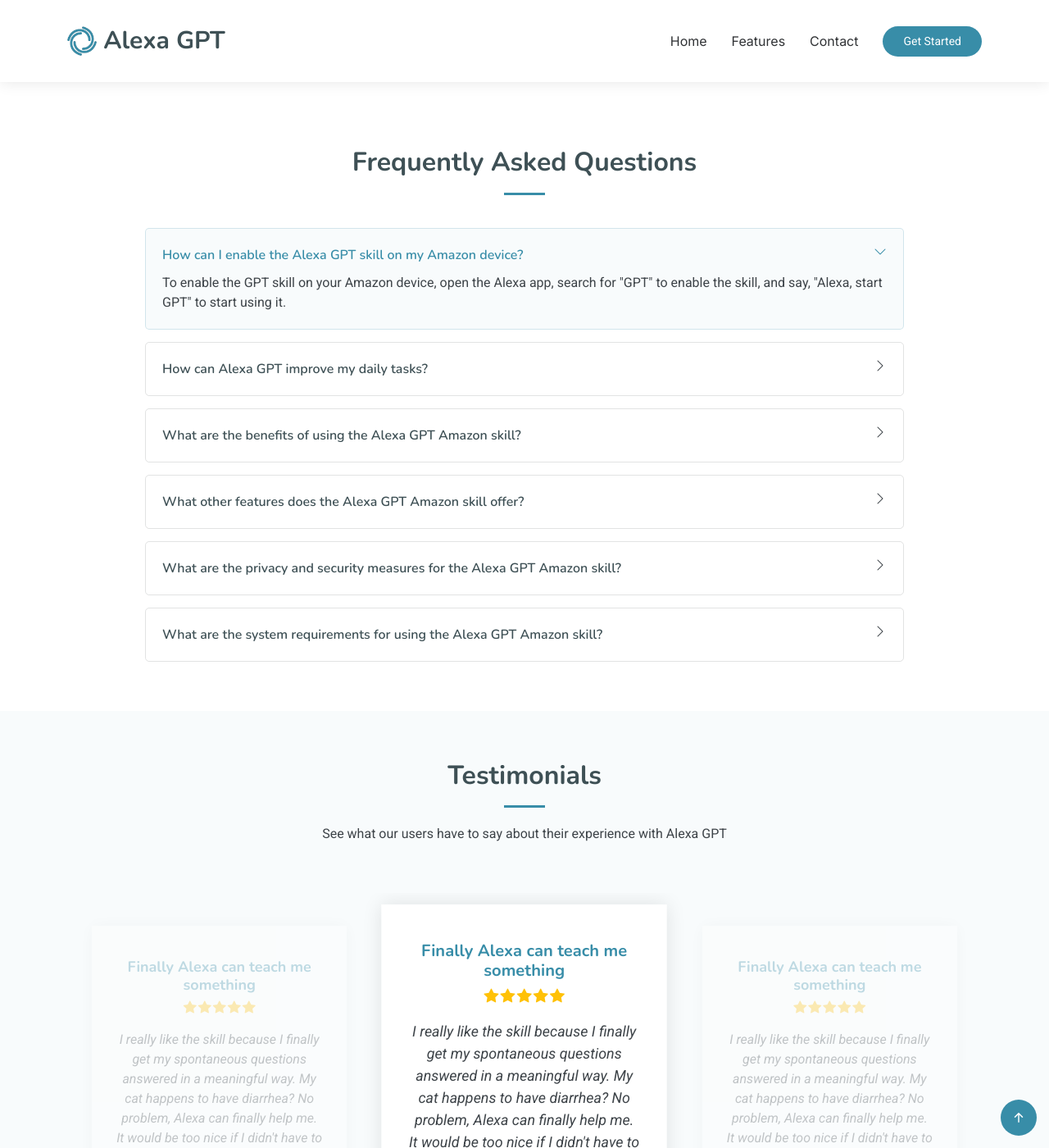
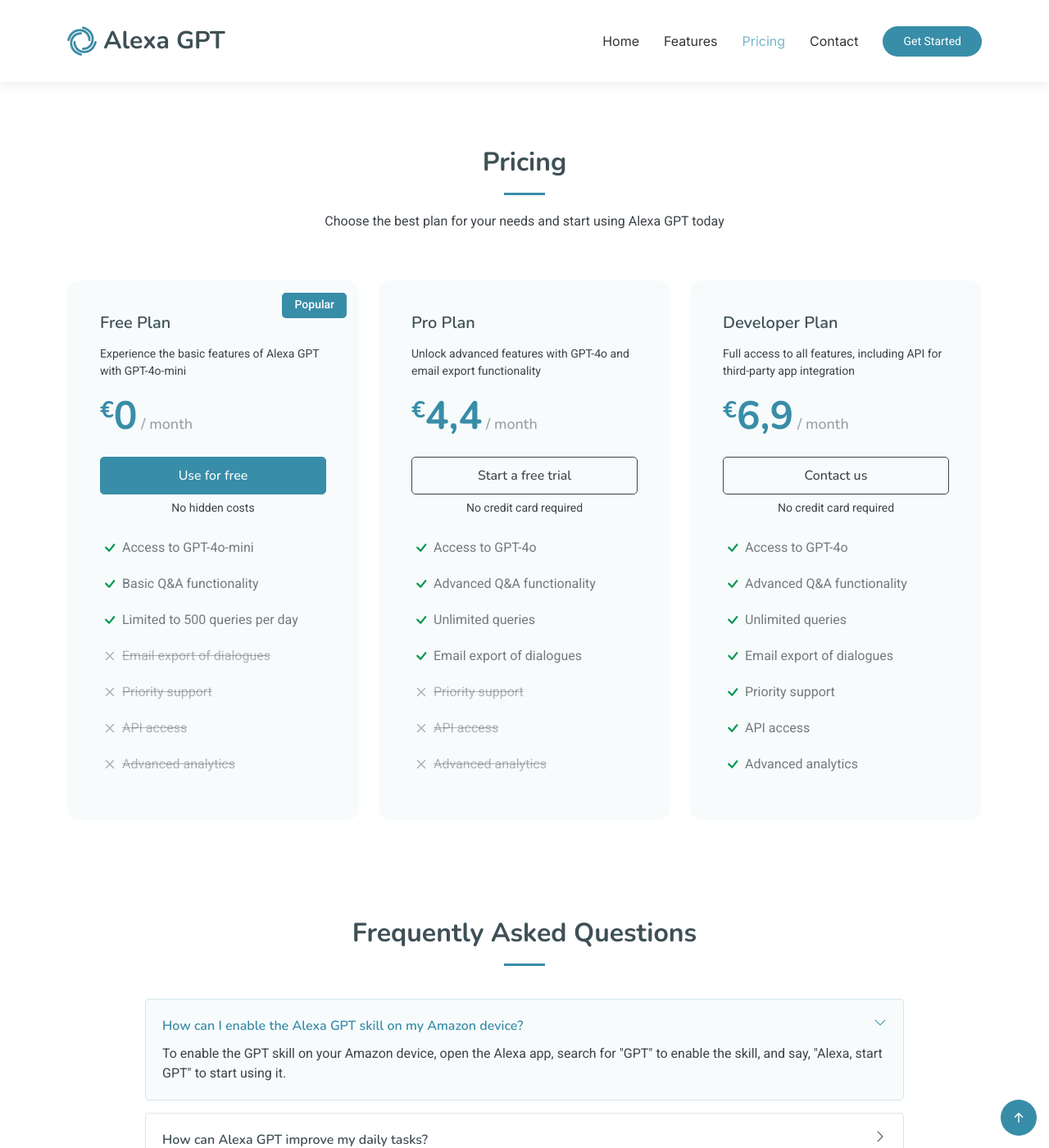
Before and after one commit to chrio-dev/voicegpt-website, a Jekyll site: the page built from index.markdown, in a window 1280 px wide and 1400 px high, scrolled down 1898 px. Shown: the whole window at 82% size. Built offline with Jekyll 4.4.1, drawn with Linux system fonts in a browser that asks for light colours; some of the changed text lies outside the part shown.

Commit message:
update pricing plan

```diff
--- a/_layouts/index.html
+++ b/_layouts/index.html
@@ -51,26 +51,8 @@
       <nav id="navmenu" class="navmenu">
         <ul>
           <li><a href="index.html#hero" class="active">Home</a></li>
-          <!-- <li><a href="index.html#about">About</a></li> -->
           <li><a href="index.html#features">Features</a></li>
-          <!-- <li><a href="index.html#pricing">Pricing</a></li> -->
-          <!--<li class="dropdown"><a href="#"><span>Dropdown</span> <i class="bi bi-chevron-down toggle-dropdown"></i></a>
-            <ul>
-              <li><a href="#">Dropdown 1</a></li>
-              <li class="dropdown"><a href="#"><span>Deep Dropdown</span> <i class="bi bi-chevron-down toggle-dropdown"></i></a>
-                <ul>
-                  <li><a href="#">Deep Dropdown 1</a></li>
-                  <li><a href="#">Deep Dropdown 2</a></li>
-                  <li><a href="#">Deep Dropdown 3</a></li>
-                  <li><a href="#">Deep Dropdown 4</a></li>
-                  <li><a href="#">Deep Dropdown 5</a></li>
-                </ul>
-              </li>
-              <li><a href="#">Dropdown 2</a></li>
-              <li><a href="#">Dropdown 3</a></li>
-              <li><a href="#">Dropdown 4</a></li>
-            </ul>
-          </li> -->
+          <li><a href="index.html#pricing">Pricing</a></li>
           <li><a href="index.html#contact">Contact</a></li>
         </ul>
         <i class="mobile-nav-toggle d-xl-none bi bi-list"></i>
@@ -146,53 +128,8 @@
 
     </section><!-- /Featured Services Section -->
 
-    <!-- About Section
-    <section id="about" class="about section">
 
-      <div class="container">
-
-        <div class="row gy-4">
-
-          <div class="col-lg-6 content" data-aos="fade-up" data-aos-delay="100">
-            <p class="who-we-are">Who We Are</p>
-            <h3>Unleashing Potential with Creative Strategy</h3>
-            <p class="fst-italic">
-              Lorem ipsum dolor sit amet, consectetur adipiscing elit, sed do eiusmod tempor incididunt ut labore et dolore
-              magna aliqua.
-            </p>
-            <ul>
-              <li><i class="bi bi-check-circle"></i> <span>Ullamco laboris nisi ut aliquip ex ea commodo consequat.</span></li>
-              <li><i class="bi bi-check-circle"></i> <span>Duis aute irure dolor in reprehenderit in voluptate velit.</span></li>
-              <li><i class="bi bi-check-circle"></i> <span>Ullamco laboris nisi ut aliquip ex ea commodo consequat. Duis aute irure dolor in reprehenderit in voluptate trideta storacalaperda mastiro dolore eu fugiat nulla pariatur.</span></li>
-            </ul>
-            <a href="#" class="read-more"><span>Read More</span><i class="bi bi-arrow-right"></i></a>
-          </div>
-
-          <div class="col-lg-6 about-images" data-aos="fade-up" data-aos-delay="200">
-            <div class="row gy-4">
-              <div class="col-lg-6">
-                <img src="assets/img/about-company-1.jpg" class="img-fluid" alt="">
-              </div>
-              <div class="col-lg-6">
-                <div class="row gy-4">
-                  <div class="col-lg-12">
-                    <img src="assets/img/about-company-2.jpg" class="img-fluid" alt="">
-                  </div>
-                  <div class="col-lg-12">
-                    <img src="assets/img/about-company-3.jpg" class="img-fluid" alt="">
-                  </div>
-                </div>
-              </div>
-            </div>
-
-          </div>
-
-        </div>
-
-      </div>
-    </section><!-- /About Section -->
-
-        <!-- Features Section -->
+    <!-- Features Section -->
     <section id="features" class="features section">
 
       <!-- Section Title -->
@@ -268,6 +205,83 @@
       </div>
 
     </section><!-- /Features Section -->
+
+    <!-- Pricing Section -->
+    <section id="pricing" class="pricing section">
+
+      <!-- Section Title -->
+      <div class="container section-title" data-aos="fade-up">
+        <h2>Pricing</h2>
+        <p>Choose the best plan for your needs and start using Alexa GPT today</p>
+      </div><!-- End Section Title -->
+
+      <div class="container">
+
+        <div class="row gy-4">
+
+          <div class="col-lg-4" data-aos="zoom-in" data-aos-delay="200">
+            <div class="pricing-item featured">
+              <p class="popular">Popular</p>
+              <h3>Free Plan</h3>
+              <p class="description">Experience the basic features of Alexa GPT with GPT-4o-mini</p>
+              <h4><sup>€</sup>0<span> / month</span></h4>
+              <a href="https://www.amazon.de/dp/B0CTHQ4KSZ/" class="cta-btn">Use for free</a>
+              <p class="text-center small">No hidden costs</p>
+              <ul>
+                <li><i class="bi bi-check"></i> <span>Access to GPT-4o-mini</span></li>
+                <li><i class="bi bi-check"></i> <span>Basic Q&A functionality</span></li>
+                <li><i class="bi bi-check"></i> <span>Limited to 500 queries per day</span></li>
+                <li class="na"><i class="bi bi-x"></i> <span>Email export of dialogues</span></li>
+                <li class="na"><i class="bi bi-x"></i> <span>Priority support</span></li>
+                <li class="na"><i class="bi bi-x"></i> <span>API access</span></li>
+                <li class="na"><i class="bi bi-x"></i> <span>Advanced analytics</span></li>
+              </ul>
+            </div>
+          </div><!-- End Pricing Item -->
+
+          <div class="col-lg-4" data-aos="zoom-in" data-aos-delay="300">
+            <div class="pricing-item">
+              <h3>Pro Plan</h3>
+              <p class="description">Unlock advanced features with GPT-4o and email export functionality</p>
+              <h4><sup>€</sup>4,4<span> / month</span></h4>
+              <a href="https://www.amazon.de/dp/B0CTHQ4KSZ/" class="cta-btn">Start a free trial</a>
+              <p class="text-center small">No credit card required</p>
+              <ul>
+                <li><i class="bi bi-check"></i> <span>Access to GPT-4o</span></li>
+                <li><i class="bi bi-check"></i> <span>Advanced Q&A functionality</span></li>
+                <li><i class="bi bi-check"></i> <span>Unlimited queries</span></li>
+                <li><i class="bi bi-check"></i> <span>Email export of dialogues</span></li>
+                <li class="na"><i class="bi bi-x"></i> <span>Priority support</span></li>
+                <li class="na"><i class="bi bi-x"></i> <span>API access</span></li>
+                <li class="na"><i class="bi bi-x"></i> <span>Advanced analytics</span></li>
+              </ul>
+            </div>
+          </div><!-- End Pricing Item -->
+
+          <div class="col-lg-4" data-aos="zoom-in" data-aos-delay="300">
+            <div class="pricing-item">
+              <h3>Developer Plan</h3>
+              <p class="description">Full access to all features, including API for third-party app integration</p>
+              <h4><sup>€</sup>6,9<span> / month</span></h4>
+              <a href="mailto:info@chrio.dev?subject=Request%20AlexaGPT%20skill%20developer%20plan&body=Dear%20team,%20I%20would%20kindly%20request%20the%20AlexaGPT%20skill%20developer%20plan.%20Please%20get%20back%20to%20me.%20Kind%20regards" class="cta-btn">Contact us</a>
+              <p class="text-center small">No credit card required</p>
+              <ul>
+                <li><i class="bi bi-check"></i> <span>Access to GPT-4o</span></li>
+                <li><i class="bi bi-check"></i> <span>Advanced Q&A functionality</span></li>
+                <li><i class="bi bi-check"></i> <span>Unlimited queries</span></li>
+                <li><i class="bi bi-check"></i> <span>Email export of dialogues</span></li>
+                <li><i class="bi bi-check"></i> <span>Priority support</span></li>
+                <li><i class="bi bi-check"></i> <span>API access</span></li>
+                <li><i class="bi bi-check"></i> <span>Advanced analytics</span></li>
+              </ul>
+            </div>
+          </div><!-- End Pricing Item -->
+
+        </div>
+
+      </div>
+
+    </section><!-- /Pricing Section -->
 
     <!-- Faq Section -->
     <section id="faq" class="faq section">
@@ -382,18 +396,66 @@
           </script>
           <div class="swiper-wrapper">
 
-                        <div class="swiper-slide">
+              <div class="swiper-slide">
+                <div class="testimonial-item">
+                  <h3><a href="https://www.amazon.it/gp/customer-reviews/R1QRF5L5MF6RC8/ref=cm_cr_dp_d_rvw_ttl?ie=UTF8&ASIN=B0D1CKKTSR" target="_blank">It works</a></h3>
+                  <div class="stars">
+                    <i class="bi bi-star-fill"></i><i class="bi bi-star-fill"></i><i class="bi bi-star-fill"></i><i class="bi bi-star-fill"></i><i class="bi bi-star-fill"></i>
+                  </div>
+                    <p>
+                      Unlike the Oracle of Apollo, it is much faster. At the moment, it works well on Echo 4 Plus.
+                    </p>
+                  <div class="profile mt-auto">
+                    <h3>Giovanni</h3>
+                      <h4>Alexa GPT User from Italy<br>2nd Nov. 2024</h4>
+                  </div>
+                </div>
+              </div><!-- End testimonial item -->
+
+              <div class="swiper-slide">
+                <div class="testimonial-item">
+                  <h3><a href="https://www.amazon.de/gp/customer-reviews/R1INSPVB42LR6P/ref=cm_cr_dp_d_rvw_ttl?ie=UTF8&ASIN=B0CTHQ4KSZ" target="_blank">I received answers to my questions, and I am surprised at how well the AI knows everything and can provide answers</a></h3>
+                  <div class="stars">
+                    <i class="bi bi-star-fill"></i><i class="bi bi-star-fill"></i><i class="bi bi-star-fill"></i><i class="bi bi-star-fill"></i><i class="bi bi-star-fill"></i>
+                  </div>
+                    <p>
+                      In the dialogue with the KE, I am surprised at how well it works and how you can ask questions and receive answers. I am amazed.
+                   </p>
+                  <div class="profile mt-auto">
+                    <h3>Peterfite</h3>
+                      <h4>Alexa GPT User from Germany<br>2nd Oct. 2024</h4>
+                  </div>
+                </div>
+              </div><!-- End testimonial item -->
+
+              <div class="swiper-slide">
+                <div class="testimonial-item">
+                  <h3><a href="https://www.amazon.it/gp/customer-reviews/R2IK78N5VV88RI/ref=cm_cr_dp_d_rvw_ttl?ie=UTF8&ASIN=B0D1CKKTSR" target="_blank">Nice good</a></h3>
+                  <div class="stars">
+                    <i class="bi bi-star-fill"></i><i class="bi bi-star-fill"></i><i class="bi bi-star-fill"></i><i class="bi bi-star-fill"></i><i class="bi bi-star-fill"></i>
+                  </div>
+                    <p>
+                      It works very well for me with my Echo; it explains things very clearly.
+                  </p>
+                  <div class="profile mt-auto">
+                    <h3>Massimo MEDICO</h3>
+                      <h4>Alexa GPT User from Italy<br>14th Oct. 2024</h4>
+                  </div>
+                </div>
+              </div><!-- End testimonial item -->
+
+              <div class="swiper-slide">
               <div class="testimonial-item">
-                <h3><a href="https://www.amazon.de/gp/customer-reviews/R1MTM24AJ9BJSF/ref=cm_cr_dp_d_rvw_ttl?ie=UTF8&ASIN=B0CTHQ4KSZ" target="_blank">Finally Alexa can teach me something</a></h3>
+                <h3><a href="https://www.amazon.de/gp/customer-reviews/R33GTXDVDIHN1P/ref=cm_cr_dp_d_rvw_ttl?ie=UTF8&ASIN=B0CTHQ4KSZ" target="_blank">Alexa + ChatGPT = Game Changer</a></h3>
                 <div class="stars">
                   <i class="bi bi-star-fill"></i><i class="bi bi-star-fill"></i><i class="bi bi-star-fill"></i><i class="bi bi-star-fill"></i><i class="bi bi-star-fill"></i>
                 </div>
                   <p>
-                    I really like the skill because I finally get my spontaneous questions answered in a meaningful way. My cat happens to have diarrhea? No problem, Alexa can finally help me. It would be too nice if I didn't have to activate A.I. first, I sometimes forget to do that.
+                    So far, Alexa's abilities have basically been limited to switching lights on and off and setting timers. The idea that my good old Echo now suddenly has the brain from ChatGPT in the back of its head just sounded too crazy. And indeed, the skill didn't disappoint. Alexa has become smarter virtually overnight.
                 </p>
                 <div class="profile mt-auto">
                   <h3>Anonymous</h3>
-                    <h4>Alexa GPT User from Germany<br>28th Oct. 2024</h4>
+                    <h4>Alexa GPT User from Italy<br>2nd Apr. 2024</h4>
                 </div>
               </div>
             </div><!-- End testimonial item -->
@@ -409,23 +471,23 @@
                 </p>
                 <div class="profile mt-auto">
                   <h3>Anonymous</h3>
-                    <h4>Alexa GPT User from Germany<br>28th Oct. 2024</h4>
+                    <h4>Alexa GPT User from Germany<br>8th Oct. 2024</h4>
                 </div>
               </div>
             </div><!-- End testimonial item -->
 
             <div class="swiper-slide">
               <div class="testimonial-item">
-                <h3><a href="https://www.amazon.de/gp/customer-reviews/R1MTM24AJ9BJSF/ref=cm_cr_dp_d_rvw_ttl?ie=UTF8&ASIN=B0CTHQ4KSZ" target="_blank">Finally Alexa can teach me something</a></h3>
+                <h3><a href="https://www.amazon.it/gp/customer-reviews/R1OXKBBECEQF4E/ref=cm_cr_dp_d_rvw_ttl?ie=UTF8&ASIN=B0D1CKKTSR" target="_blank">Spectacular</a></h3>
                 <div class="stars">
                   <i class="bi bi-star-fill"></i><i class="bi bi-star-fill"></i><i class="bi bi-star-fill"></i><i class="bi bi-star-fill"></i><i class="bi bi-star-fill"></i>
                 </div>
                   <p>
-                    I really like the skill because I finally get my spontaneous questions answered in a meaningful way. My cat happens to have diarrhea? No problem, Alexa can finally help me. It would be too nice if I didn't have to activate A.I. first, I sometimes forget to do that.
+                    Finally, a very well-made skill for ChatGPT, you can converse with it as if it were a person.. Excellent.
                 </p>
                 <div class="profile mt-auto">
-                  <h3>Anonymous</h3>
-                    <h4>Alexa GPT User from Germany<br>28th Oct. 2024</h4>
+                  <h3>Giulia</h3>
+                    <h4>Alexa GPT User from Italy<br>25th Sep. 2024</h4>
                 </div>
               </div>
             </div><!-- End testimonial item -->
```
Also changed, not shown: other parts of _layouts/index.html (+1 -1 lines).
